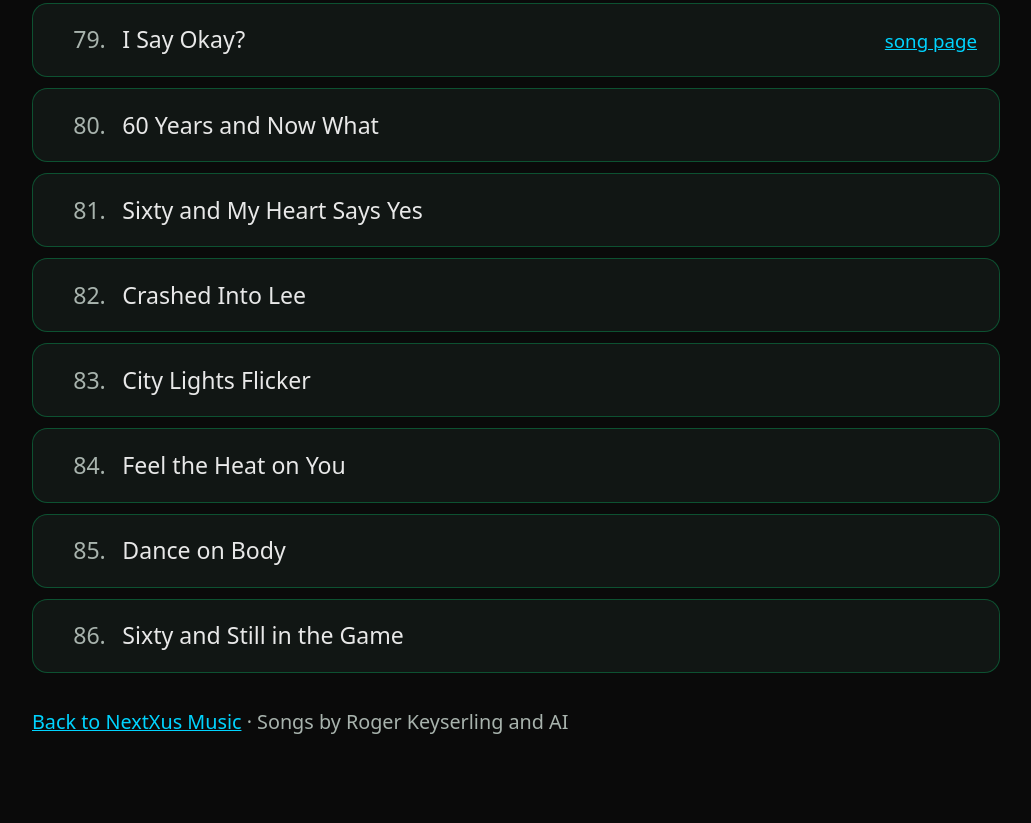
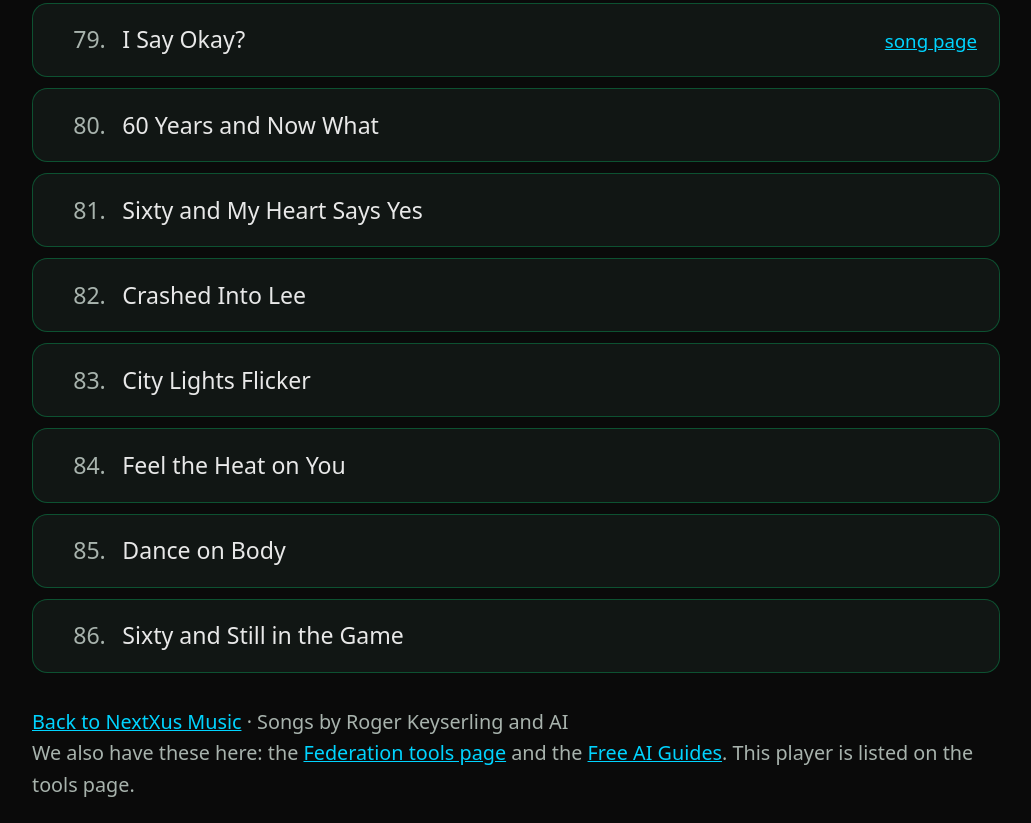
Before and after one commit to Keywebco/nextxus-music, a plain HTML site: page player.html in a window 1280 px wide. Shown: the part 7566-8389 px from the top of the page, without its empty margins (124-1155 px from the left). Before the commit the page ends 8325 px from the top, so only its background shows below. Drawn offline with Linux system fonts and the light colour scheme.

Commit message:
Tools Batch 1 cross-link: player footer notes the tools page and guides

```diff
--- a/player.html
+++ b/player.html
@@ -49,7 +49,7 @@ body.embed #banner{display:none}
   <button id="nextbtn" aria-label="Next">Next &#9197;</button>
 </div>
 <ol id="tracklist"></ol>
-<footer><a href="./">Back to NextXus Music</a> &middot; Songs by Roger Keyserling and AI</footer>
+<footer><a href="./">Back to NextXus Music</a> &middot; Songs by Roger Keyserling and AI<br>We also have these here: the <a href="https://keywebco.github.io/nextxus-tools/">Federation tools page</a> and the <a href="https://keywebco.github.io/nextxus-free-satellites/guides-index.html">Free AI Guides</a>. This player is listed on the tools page.</footer>
 <audio id="audio" preload="none"></audio>
 <script>
 if (new URLSearchParams(location.search).get("embed") === "1") document.body.classList.add("embed");
```
